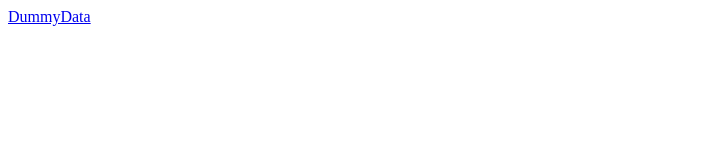
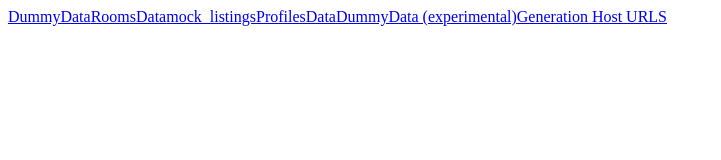
Before and after one commit to sodvfinalprojectgroupa/a_dummy_p_data_i, a plain HTML site: page index.html in a window 1280 px wide. Shown: the whole page, without its empty margins (0-721 px from the left). Drawn offline with Linux system fonts and the light colour scheme.

Commit message:
Update index.html

```diff
--- a/index.html
+++ b/index.html
@@ -1,11 +1,16 @@
 <html>
   <head>
-
+    <title>Visual Navigator</title>
   </head>
 <body>
   <head>
-    <nav>
+    <nav style="display: flex; flex-flow: row; list-style-position: outside; max-width: min-content; word-wrap: break-word; text-align: start; text-wrap: nowrap; font-size: 1rem;">
       <a href="/DummyData/DummyData.json">DummyData</a>
+      <a href="/DummyData/RoomsData.json">RoomsData</a>
+      <a href="/DummyData/mock_listings.json">mock_listings</a>
+      <a href="/DummyData/grp1fnlprjctdmmyprfls.json.json">ProfilesData</a>
+      <a href="/DummyData/newdata.json">DummyData  (experimental)</a>
+      <a href="DummyData/linksforapis.txt">Generation Host URLS</a>
     </nav>
   </head>
 </body>
```
